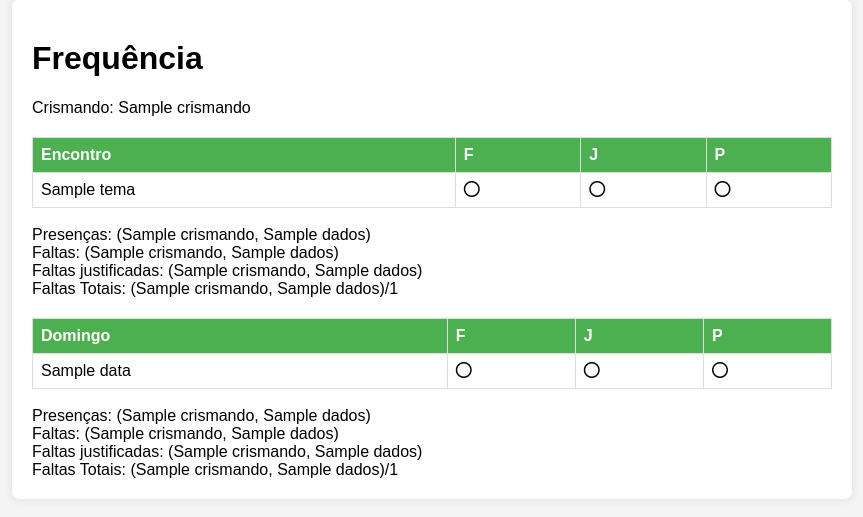
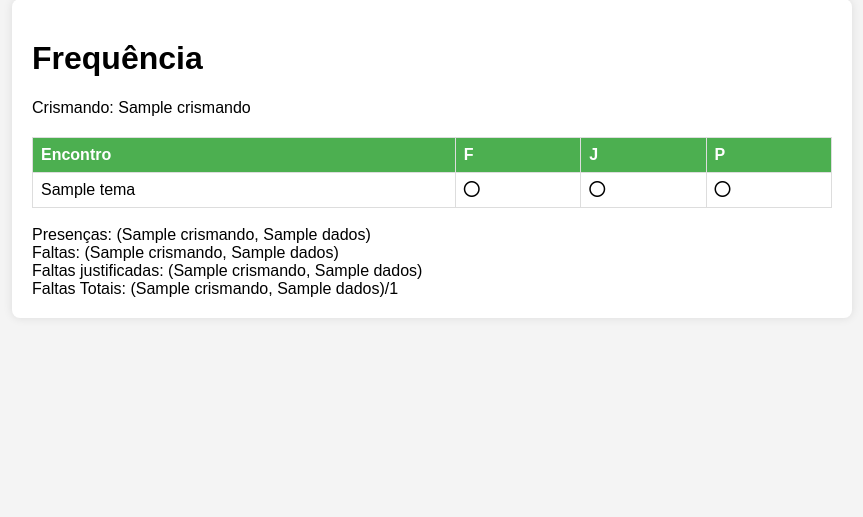
Before and after one commit to Felifelps/CrismaApp, a Flask app: template templates/frequencia.html in a window 1280 px wide. Shown: the part 113-630 px from the top of the page, without its empty margins (208-1071 px from the left). Run offline with Flask 3, Linux system fonts and the light colour scheme; the template is opened without the code that fills it: most values are stand-ins (such as "Sample title", 1, 10 or a date in 2020); parts of the project's set-up code (start-up, migrations or seed data) failed here and were passed over; some libraries are stand-ins or nearby versions.

Commit message:
Removed domingos from frequency

```diff
--- a/templates/frequencia.html
+++ b/templates/frequencia.html
@@ -47,39 +47,5 @@
         Faltas justificadas: {{ data.2 }} <br>
         Faltas Totais: {{ data.3 }}/{{ encontros|length }}
 
-        <div class="table-container">
-            <table>
-                <tr>
-                    <th> Domingo </th>
-                    <th title="Faltas"> F </th>
-                    <th title="Faltas justificadas"> J </th>
-                    <th title="Presenças"> P </th>
-                </tr>
-                {% for domingo in domingos %}
-                    <tr>
-                        <td> {{domingo.data}} </a> </td>
-                        {% with test=frequencia_domingo.get(domingo, None) %}
-                        <td>
-                            <i class="{% if test == None %} fas fa-circle {% else %} far fa-circle {% endif %}"></i>
-                        </td>
-                        <td>
-                            <i class="{% if test == True %} fas fa-circle {% else %} far fa-circle {% endif %}"></i>
-                        </td>
-                        <td>
-                            <i class="{% if test == False %} fas fa-circle {% else %} far fa-circle {% endif %}"></i>
-                        </td>
-                        {% endwith %}
-                    </tr>
-                {% endfor %}
-            </table>
-        </div>
-
-        <br>
-
-        Presenças: {{ data.4 }} <br>
-        Faltas: {{ data.5 }} <br>
-        Faltas justificadas: {{ data.6 }} <br>
-        Faltas Totais: {{ data.7 }}/{{ domingos|length }} <br>
-
     </main>
 {% endblock %}
```
